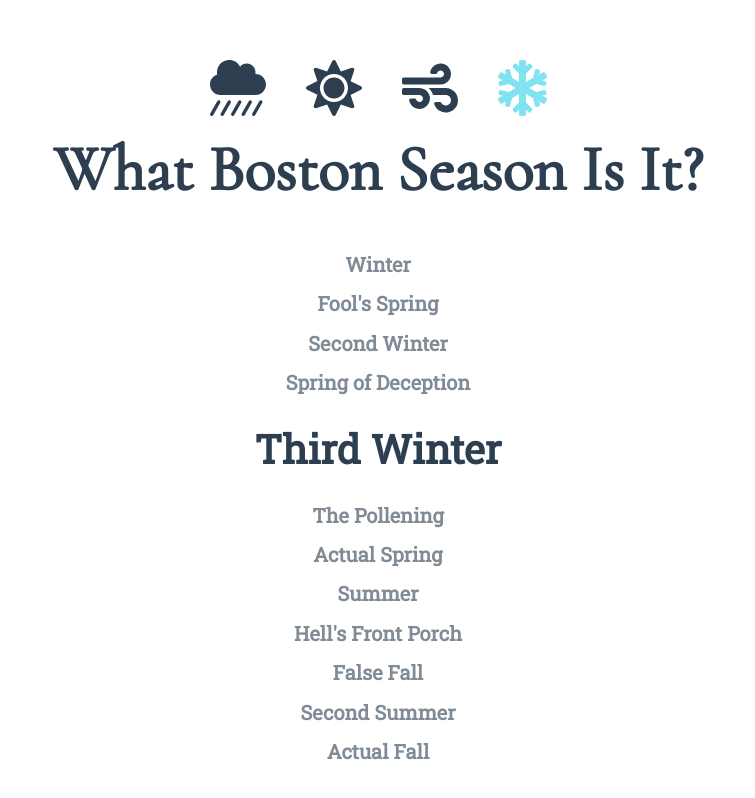
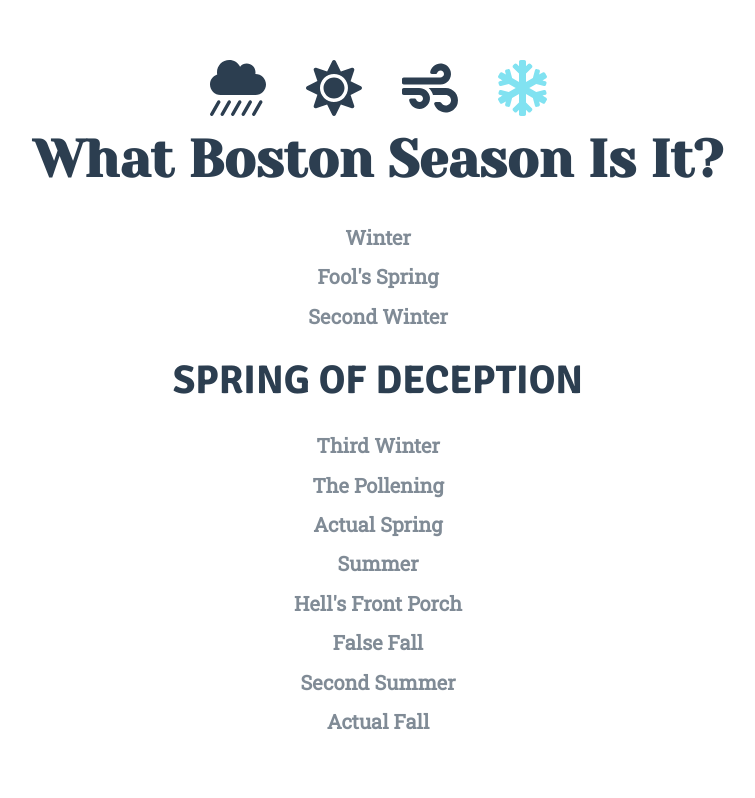
Before and after one commit to rkdeshpande/season-dev, a Vue app: page / in a window 1280 px wide. Shown: the whole page, without its empty margins (262-1017 px from the left). Built offline with nearby package versions, Linux system fonts and the light colour scheme.

Commit message:
Restyle, set up title, remove DS_Store

```diff
--- a/public/index.html
+++ b/public/index.html
@@ -5,7 +5,7 @@
     <meta http-equiv="X-UA-Compatible" content="IE=edge">
     <meta name="viewport" content="width=device-width,initial-scale=1.0">
     <link rel="icon" href="<%= BASE_URL %>favicon.ico">
-    <title><%= htmlWebpackPlugin.options.title %></title>
+    <title>Boston Season Checker</title>
   </head>
   <body>
     <noscript>
--- a/src/App.css
+++ /dev/null
@@ -1,2 +0,0 @@
-@import url('https://fonts.googleapis.com/css?family=Cormorant');
-@import url('https://fonts.googleapis.com/css?family=Roboto+Slab');
--- a/src/components/Season.vue
+++ b/src/components/Season.vue
@@ -20,7 +20,7 @@ export default {
   name: 'Season',
   data: () => {
     return {
-      status: 5
+      status: 4
     }
   }
 }
@@ -28,9 +28,8 @@ export default {
 
 <!-- Add "scoped" attribute to limit CSS to this component only -->
 <style scoped>
-h1 {
-  font-family: 'Roboto Slab', sans-serif;
-}
+@import url('https://fonts.googleapis.com/css2?family=Signika:wght@700&display=swap');
+@import url('https://fonts.googleapis.com/css?family=Roboto+Slab');
 ul {
   list-style-type: none;
   padding: 0;
@@ -45,9 +44,12 @@ a {
 .inactive {
   color: #808b96;
   font-size: 1.25em;
+  font-family: 'Roboto Slab', serif;
 }
 .active {
   font-size: 2.5em;
   color: #2c3e50;
+  font-family: 'Signika', sans-serif;
+  text-transform: uppercase;
 }
 </style>
--- a/src/components/TitleCard.vue
+++ b/src/components/TitleCard.vue
@@ -34,13 +34,14 @@ export default {
 
 <!-- Add "scoped" attribute to limit CSS to this component only -->
 <style scoped>
+@import url('https://fonts.googleapis.com/css2?family=Yeseva+One');
 .hello {
   color: #2c3e50;
 }
 h1 {
-  margin-top: 15px;
-  font-size: 4em;
-  font-family: 'Cormorant', serif;
+  margin-top: 13px;
+  font-size: 3.25em;
+  font-family: 'Yeseva One', sans-serif;
 }
 ul {
   list-style-type: none;
--- a/src/main.js
+++ b/src/main.js
@@ -3,7 +3,6 @@ import App from './App.vue'
 import { library } from '@fortawesome/fontawesome-svg-core'
 import { faCloudShowersHeavy, faSun, faWind, faSnowflake } from '@fortawesome/free-solid-svg-icons'
 import { FontAwesomeIcon } from '@fortawesome/vue-fontawesome'
-import './App.css'
 
 library.add(faCloudShowersHeavy)
 library.add(faSun)
```
Also changed, not shown: 2 other files (tests, documents, lock files or other folders).
